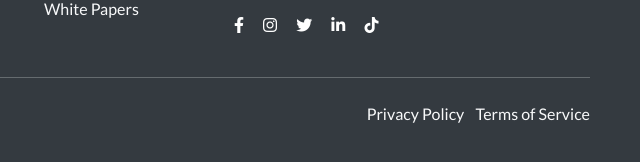
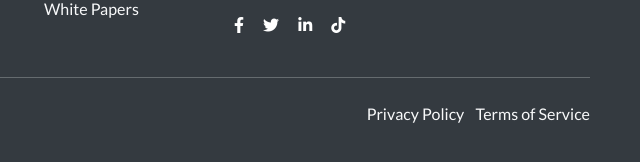
Before and after one commit to ebdat/ebdatmw, a plain HTML site: page privacy.html in a window 1280 px wide. Shown: the part 1531-1693 px from the top of the page, 608-1248 px from the left. Drawn offline with nearby package versions, Linux system fonts and the light colour scheme.

Commit message:
Update privacy.html

```diff
--- a/privacy.html
+++ b/privacy.html
@@ -117,11 +117,10 @@
                         <li><i class="fas fa-map-marker-alt me-2"></i> Along Chilambula Road, Lilongwe, Malawi</li>
                     </ul>
                     <div class="social-icons mt-3">
-                        <a href="https://www.facebook.com/" class="text-white me-3"><i class="fab fa-facebook-f"></i></a>
-                        <a href="https://www.instagram.com/" class="text-white me-3"><i class="fab fa-instagram"></i></a>
-                        <a href="https://twitter.com/" class="text-white me-3"><i class="fab fa-twitter"></i></a>
-                        <a href="https://www.linkedin.com/" class="text-white me-3"><i class="fab fa-linkedin-in"></i></a>
-                        <a href="https://www.tiktok.com/" class="text-white me-3"><i class="fab fa-tiktok"></i></a>
+                        <a href="https://www.facebook.com/profile.php?id=61579005180789&mibextid=rS40aB7S9Ucbxw6v" class="text-white me-3"><i class="fab fa-facebook-f"></i></a>
+                        <a href="https://x.com/EBDAT_Ltd?t=uat4tdhDy8GK6PpjCVWfEw&s=09" class="text-white me-3"><i class="fab fa-twitter"></i></a>
+                        <a href="https://www.linkedin.com/in/evidence-based-data-ebdat-consultancy-ltd-15b446379?utm_source=share&utm_campaign=share_via&utm_content=profile&utm_medium=android_app" class="text-white me-3"><i class="fab fa-linkedin-in"></i></a>
+                        <a href="https://www.tiktok.com/@ebdat_consultancy_ltd" class="text-white me-3"><i class="fab fa-tiktok"></i></a>
                     </div>
                 </div>
             </div>
```
